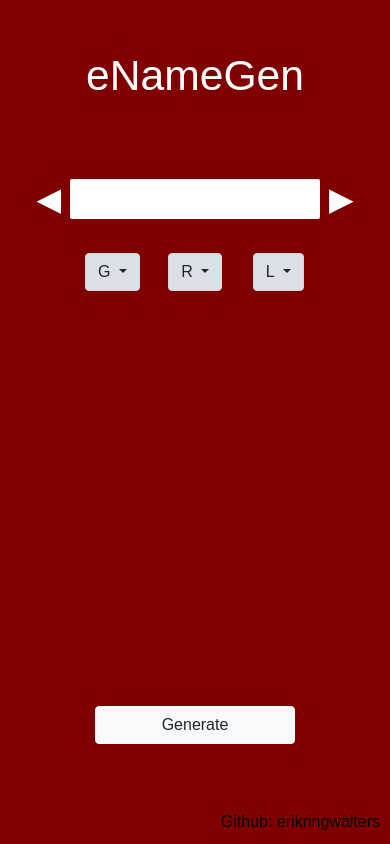
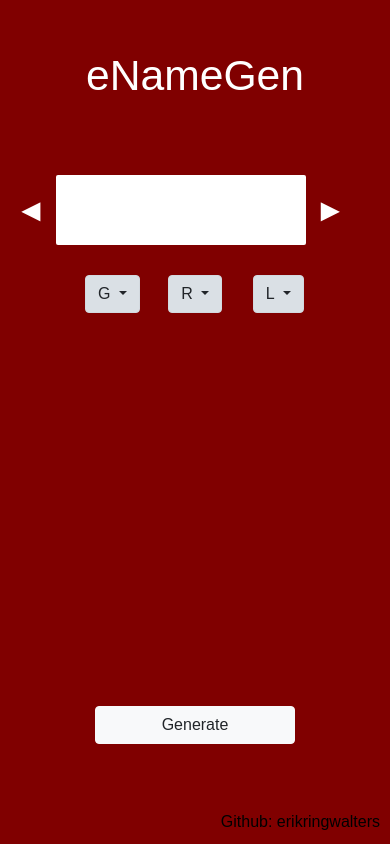
Before and after one commit to erikringwalters/enamegeNg, an Angular app: page /home in a window 390 px wide. Built offline with nearby package versions, Linux system fonts and the light colour scheme.

Commit message:
changed viewport code

```diff
--- a/src/app/home/home.component.css
+++ b/src/app/home/home.component.css
@@ -16,7 +16,7 @@ h1 {
   cursor: pointer;
 }
 
-#nameBox {
+#nameBox, #nameBoxiOS {
   height: 40px;
   width: 250px;
   text-align: center !important;
@@ -26,6 +26,12 @@ h1 {
   border: none;
   bottom: 100px;
   border-radius: 2px;
+}
+#nameBox {
+  height: 40px;
+}
+#nameBoxiOS {
+  height: 70px;
 }
 
 #nameParams {
--- a/src/app/home/home.component.html
+++ b/src/app/home/home.component.html
@@ -1,7 +1,7 @@
 <h1 class="center">{{ title }}</h1>
 <br/>
 
-<div class="nameDiv container">
+<div class="nameDiv container d-none d-md-block">
     <span id="prevArrow" class="nextPrev" (click)="nameService.goToPreviousName()">
        ◀
     </span>
@@ -12,6 +12,20 @@
     <span id="nextArrow" class="nextPrev" (click)="nameService.goToNextName()">
        ▶
     </span>
+</div>
+
+
+<div class="nameDiviOS container ios d-md-none">
+  <span id="prevArrowiOS" class="nextPrev ios" (click)="nameService.goToPreviousName()">
+    ◄
+  </span>
+  <input id="nameBoxiOS" class="center ios" type="text" spellcheck="false"
+  [(ngModel)]="nameService.name"
+  #change
+  value="{{ nameService.nameList[nameService.nameIndex] }}"/>
+  <span id="nextArrow" class="nextPrev ios" (click)="nameService.goToNextName()">
+    ►
+  </span>
 </div>
 
 <div>
```
